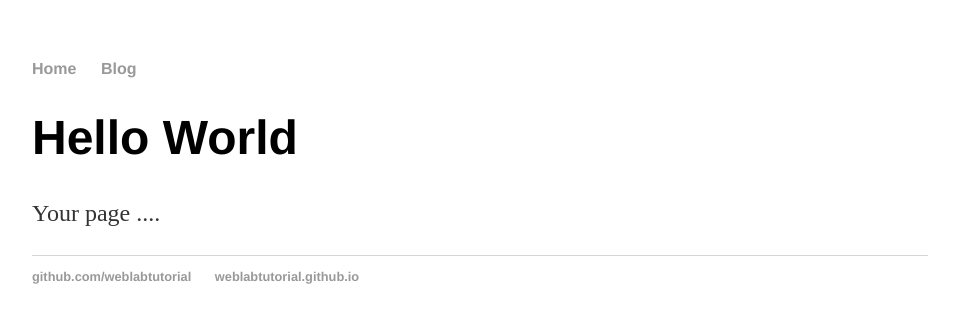
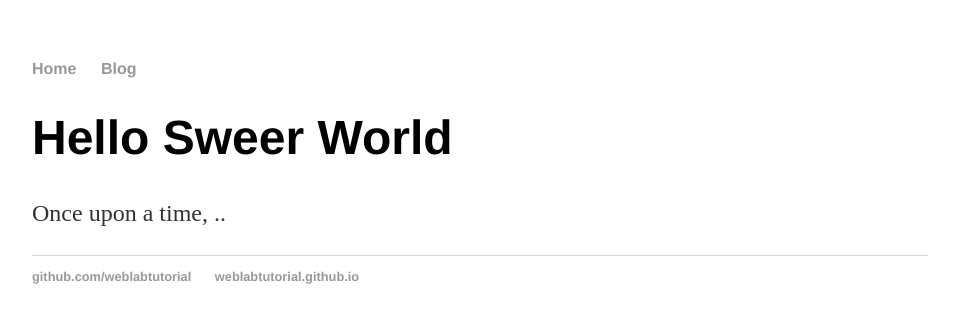
Before and after one commit to matty293/Lab1WP, a Jekyll site: the page built from index.html, in a window 1280 px wide. Shown: the top 323 px of the page, without its empty margins (160-1119 px from the left). Built offline with Jekyll 4.4.1, drawn with Linux system fonts in a browser that asks for light colours.

Commit message:
Update index.html
using layouts instead

```diff
--- a/index.html
+++ b/index.html
@@ -1,24 +1,8 @@
-<!DOCTYPE html>
-<html>
-  <head>
-    <title>Web Programming</title>
-    <link rel="stylesheet" type="text/css" href="/css/main.css">
-  </head>
-  <body>
-    <nav>
-      <ul>
-        <li><a href="/">Home</a></li>
-        <li><a href="/blog">Blog</a></li>
-      </ul>
-    </nav>
-    <div class="container"><div class="blurb">
-      <h1>Hello World</h1>
-      <p>Your page ....</p>
-      <footer>
-        <ul>
-          <li><a href="https://github.com/weblabtutorial">github.com/weblabtutorial</a></li>
-          <li><a href="https://weblabtutorial.github.io">weblabtutorial.github.io </a></li>
-        </ul>
-      </footer>
-      </body>
-</html>
+---
+layout: default
+title: Web Programming
+---
+<div class="blurb">
+  <h1> Hello Sweer World</h1>
+  <p> Once upon a time, ..</p>
+</div>
```
